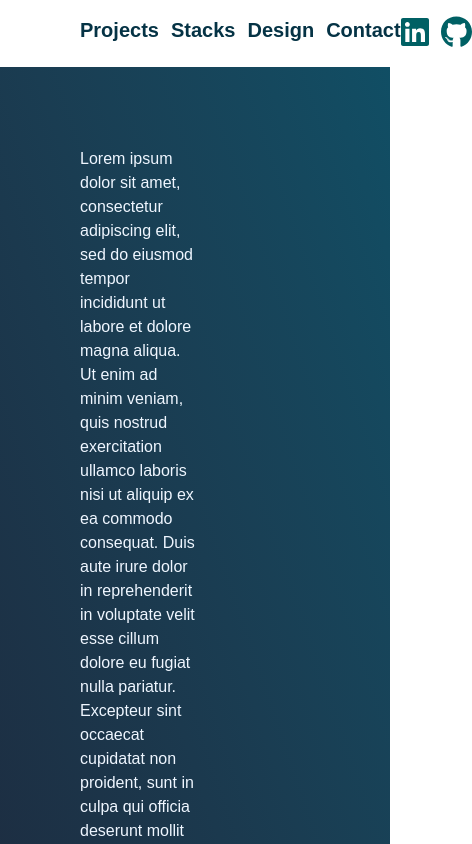
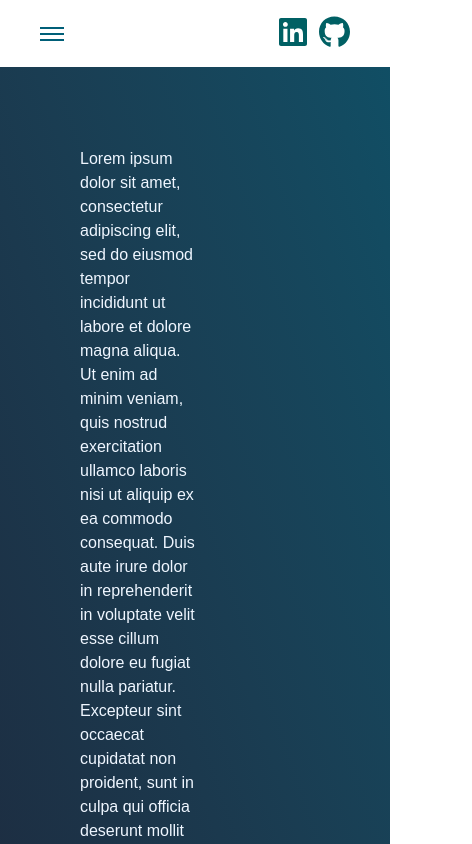
Before and after one commit to Devvaru/personal-portfolio, a Next.js app in the folder portfolio/: page / in a window 390 px wide. Shown: the top 844 px of the page, 472 px wide, since content can reach past the window. Built offline with nearby package versions, Linux system fonts and the light colour scheme.

Commit message:
Implement burger nav for mobile

```diff
--- a/portfolio/src/app/navigation.tsx
+++ b/portfolio/src/app/navigation.tsx
@@ -1,24 +1,40 @@
+'use client'
+
+import React, { useState } from 'react';
 import { FontAwesomeIcon } from '@fortawesome/react-fontawesome';
 import { faLinkedin } from "@fortawesome/free-brands-svg-icons";
 import { faGithub } from "@fortawesome/free-brands-svg-icons";
 
 export default function Navigation() {
+    const [isOpen, setIsOpen] = useState(false);
+
+    const toggleMenu = () => setIsOpen(!isOpen);
+
     return (
-        <main className={"nav-container h-fit bg-white px-20 py-4 flex justify-between"}>
-            <div className={"nav flex gap-3 text-xl"}>
+        <nav className={"nav-container h-fit bg-white px-10 md:px-20 py-4 flex justify-between"}>
+            <button onClick={toggleMenu} className='md:hidden'>
+                <div className="space-y-1">
+                    <span className={`block h-0.5 w-6 bg-cyan-800 transform transition-transform duration-300 ${isOpen ? "rotate-45 translate-y-1.5" : ""}`} />
+                    <span className={`block h-0.5 w-6 bg-cyan-800 transition-opacity duration-300 ${isOpen ? "opacity-0" : ""}`} />
+                    <span className={`block h-0.5 w-6 bg-cyan-800 transform transition-transform duration-300 ${isOpen ? "-rotate-45 -translate-y-1.5" : ""}`} />
+                </div>
+            </button>
+
+            <div className={`absolute top-16 left-0 w-full bg-white flex flex-col gap-4 px-10 py-10 md:static md:flex-row md:gap-6 md:p-0 md:w-auto md:items-center transition-all duration-300 z-10 ${isOpen ? "block" : "hidden"} md:flex`}>
                 <a href={"#projects"} className={"nav-link hover:underline decoration-2 text-cyan-950 font-semibold"}>Projects</a>
                 <a href={"#stacks"} className={"nav-link hover:underline decoration-2 text-cyan-950 font-semibold"}>Stacks</a>
                 <a href={""} className={"nav-link hover:underline decoration-2 text-cyan-950 font-semibold"}>Design</a>
                 <a href={"#contact"} className={"nav-link hover:underline decoration-2 text-cyan-950 font-semibold"}>Contact</a>
             </div>
+
             <div className="flex gap-3">
                 <a href="https://www.linkedin.com/in/devon-g-b627872a1/" target='_blank'>
-                    <FontAwesomeIcon icon={faLinkedin} size="2x" className={"fa-brands hover:scale-110 duration-300"} style={{color: "#006064",}} />
+                    <FontAwesomeIcon icon={faLinkedin} size="2x" className={"fa-brands hover:scale-110 duration-300"} style={{ color: "#006064", }} />
                 </a>
                 <a href="https://github.com/Devvaru" target='_blank'>
-                    <FontAwesomeIcon icon={faGithub} size="2x" className={"fa-brands hover:scale-110 duration-300"}  style={{color: "#006064",}} />
+                    <FontAwesomeIcon icon={faGithub} size="2x" className={"fa-brands hover:scale-110 duration-300"} style={{ color: "#006064", }} />
                 </a>
             </div>
-        </main>
+        </nav>
     );
 }
```
